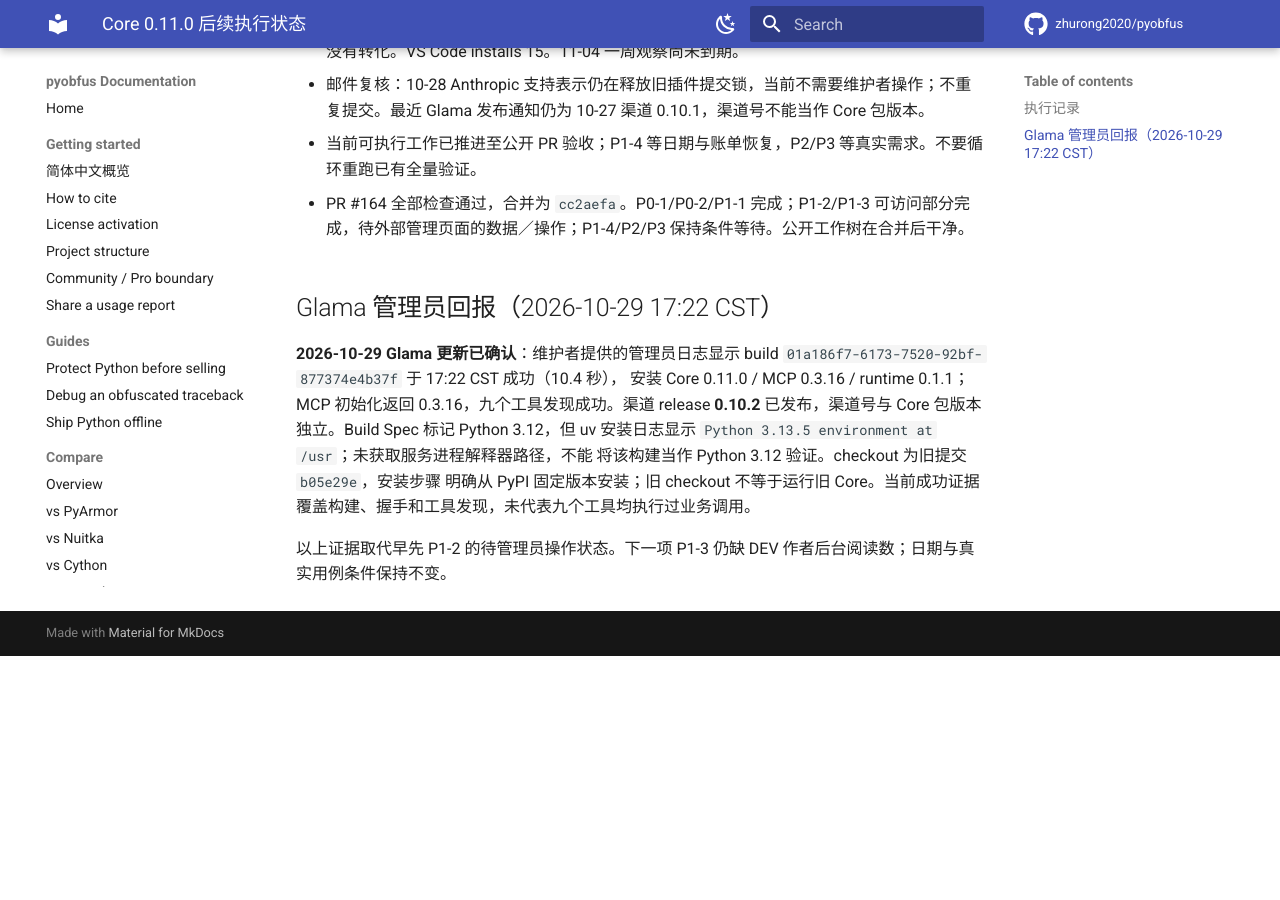
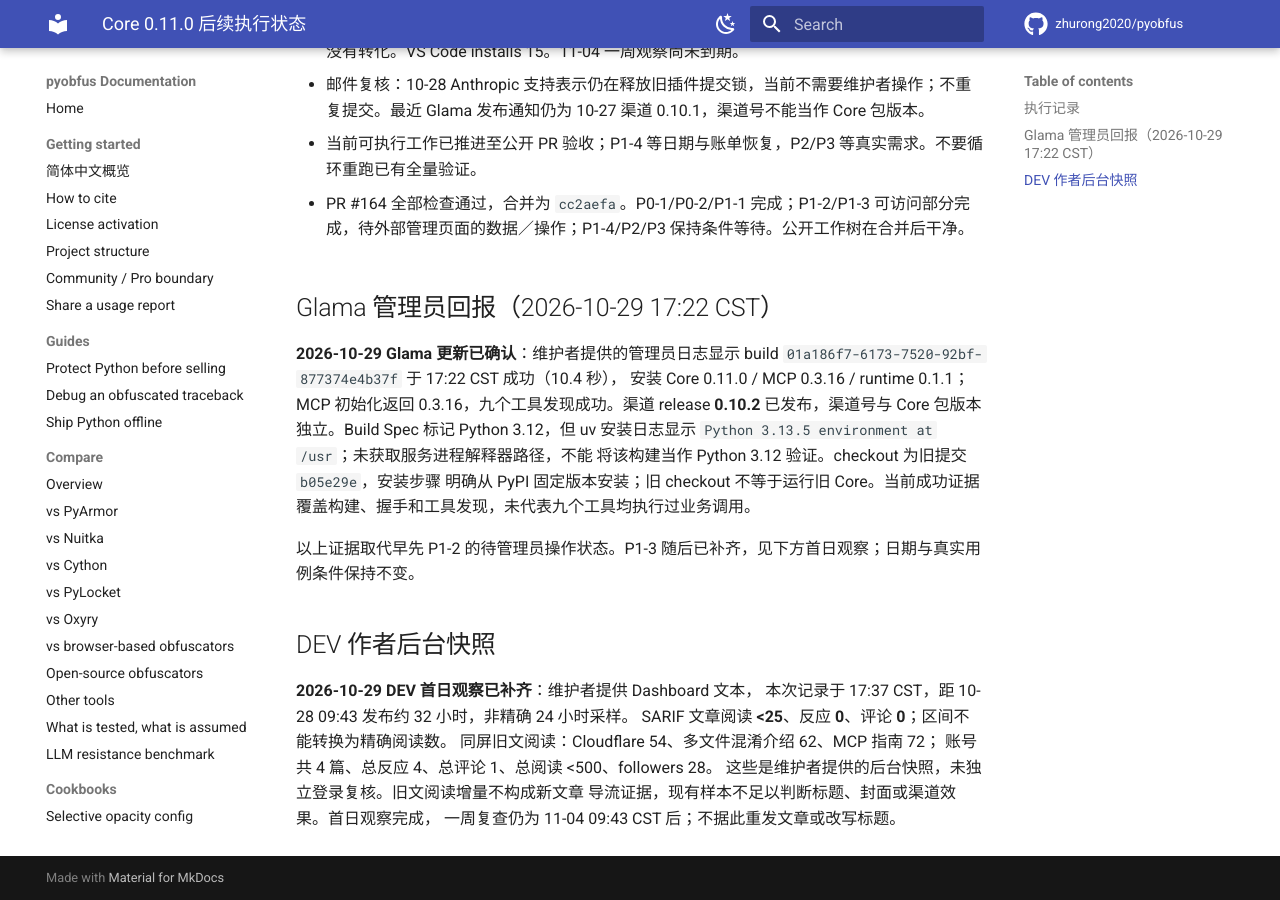
Before and after one commit to zhurong2020/pyobfus, an MkDocs documentation site: the page built from docs/POST_011_PROGRESS_2026-10-29.md, in a window 1280 px wide and 900 px high, scrolled down 1633 px. Built offline with MkDocs 1.6.1 and Material for MkDocs 9.7.7, drawn with Linux system fonts in a browser that asks for light colours; comment, search, counter and statistics services are not loaded; before the commit the page ends 2289 px from its top, so only the background shows below that; some of the changed text lies outside the part shown.

Commit message:
docs: record maintainer DEV first-day dashboard snapshot

```diff
--- a/docs/POST_011_PROGRESS_2026-10-29.md
+++ b/docs/POST_011_PROGRESS_2026-10-29.md
@@ -10,7 +10,7 @@
 | P0-2 | 目标解释器运行公开包产物 | 验证通过 | Python 3.10/3.15 各自执行多模块产物、异常还原、新诊断样例；只做定向验证 |
 | P1-1 | 收窄纯文档 CI | 完成（PR #164） | 审核 CITATION 等文件读取依赖；保留代码／依赖／工作流完整检查，补分类回归 |
 | P1-2 | 采用入口与渠道版本 | 完成：Glama 0.10.2 已发布 | Core 0.11.0 / MCP 0.3.16，构建、握手、九工具发现成功；解释器差异见下方 |
-| P1-3 | DEV 与发布反馈 | 公开数据已核；阅读数待作者后台 | 10-29 09:43 后首日数据；11-04 09:43 后一周复查；不把下载尖峰归因于文章 |
+| P1-3 | DEV 与发布反馈 | 首日观察完成；一周复查待 11-04 | 10-29 09:43 后首日数据；11-04 09:43 后一周复查；不把下载尖峰归因于文章 |
 | P1-4 | 私有仓同步与成本 | 等待 11-01 | 先确认账单解除、触发去重与超时，再推送本地提交和必要 Guard |
 | P2-1 | 真实案例选择下一项功能 | 等待真实阻塞 | 导入环／动态访问正确性优先；L3 方法、嵌套、资源密钥按条件 gate |
 | P2-2 | 3.15 打包／3.15t 验证 | 等待目标需求 | 先小样本；不能直接解除跨文件 L3 free-threaded 守卫 |
@@ -48,4 +48,15 @@
 明确从 PyPI 固定版本安装；旧 checkout 不等于运行旧 Core。当前成功证据
 覆盖构建、握手和工具发现，未代表九个工具均执行过业务调用。
 
-以上证据取代早先 P1-2 的待管理员操作状态。下一项 P1-3 仍缺 DEV 作者后台阅读数；日期与真实用例条件保持不变。
+以上证据取代早先 P1-2 的待管理员操作状态。P1-3 随后已补齐，见下方首日观察；日期与真实用例条件保持不变。
+
+## DEV 作者后台快照
+
+**2026-10-29 DEV 首日观察已补齐**：维护者提供 Dashboard 文本，
+本次记录于 17:37 CST，距 10-28 09:43 发布约 32 小时，非精确 24 小时采样。
+SARIF 文章阅读 **<25**、反应 **0**、评论 **0**；区间不能转换为精确阅读数。
+同屏旧文阅读：Cloudflare 54、多文件混淆介绍 62、MCP 指南 72；
+账号共 4 篇、总反应 4、总评论 1、总阅读 <500、followers 28。
+这些是维护者提供的后台快照，未独立登录复核。旧文阅读增量不构成新文章
+导流证据，现有样本不足以判断标题、封面或渠道效果。首日观察完成，
+一周复查仍为 11-04 09:43 CST 后；不据此重发文章或改写标题。
```
Also changed, not shown: docs/CURRENT_PLAN_ZH.md (+9 -0 lines), docs/DISTRIBUTION_CHANNELS.md (+9 -0 lines).
